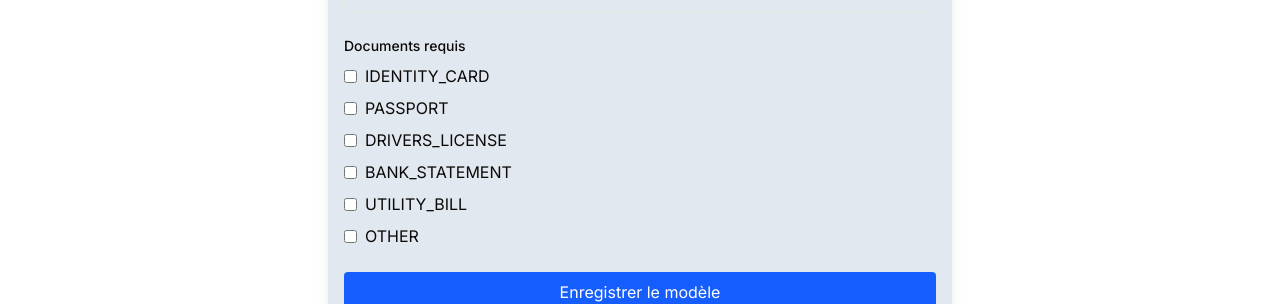
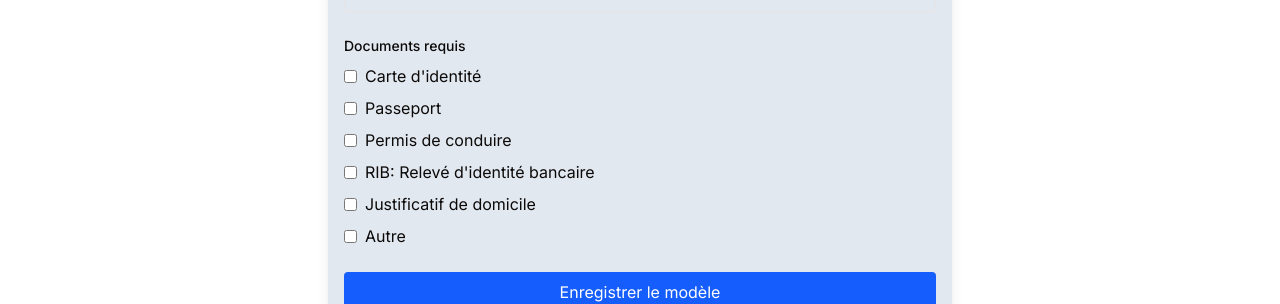
Before and after one commit to scaraude/Documo, a Next.js app: page /templates in a window 1280 px wide. Shown: the part 219-523 px from the top of the page. Built offline with nearby package versions, Linux system fonts and the light colour scheme; no server answers; the database is empty.

Commit message:
feat: add document type label mapping and update templates to use labels

```diff
--- a/features/request-templates/components/RequestTemplateForm.tsx
+++ b/features/request-templates/components/RequestTemplateForm.tsx
@@ -1,6 +1,7 @@
 'use client'
 import { useState } from "react";
 import { APP_DOCUMENT_TYPES, AppDocumentType } from "@/shared/constants";
+import { APP_DOCUMENT_TYPE_TO_LABEL_MAP } from "@/shared/mapper";
 
 interface RequestTemplateFormProps {
     addTemplate: (title: string, requestedDocuments: AppDocumentType[]) => void;
@@ -62,7 +63,7 @@ export const RequestTemplateForm = ({ addTemplate }: RequestTemplateFormProps) =
                                     }}
                                     className="mr-2"
                                 />
-                                <span>{doc}</span>
+                                <span>{APP_DOCUMENT_TYPE_TO_LABEL_MAP[doc]}</span>
                             </label>
                         ))}
                     </div>
--- a/features/request-templates/components/RequestTemplatesList.tsx
+++ b/features/request-templates/components/RequestTemplatesList.tsx
@@ -1,5 +1,6 @@
 import { ReactNode } from "react"
 import { RequestTemplate } from "../types";
+import { APP_DOCUMENT_TYPE_TO_LABEL_MAP } from "@/shared/mapper";
 
 interface RequestTemplatesListProps {
     templates: RequestTemplate[];
@@ -28,7 +29,7 @@ export const RequestTemplatesList = ({ templates, deleteTemplate }: RequestTempl
                         </div>
                         <ul className="list-disc list-inside text-sm text-gray-600">
                             {template.requestedDocuments.map((doc) => (
-                                <li key={doc}>{doc}</li>
+                                <li key={doc}>{APP_DOCUMENT_TYPE_TO_LABEL_MAP[doc]}</li>
                             ))}
                         </ul>
                     </li>
--- /dev/null
+++ b/shared/mapper/index.ts
@@ -0,0 +1 @@
+export { APP_DOCUMENT_TYPE_TO_LABEL_MAP } from './mapper'
--- /dev/null
+++ b/shared/mapper/mapper.ts
@@ -0,0 +1,10 @@
+import { APP_DOCUMENT_TYPES } from "../constants";
+
+export const APP_DOCUMENT_TYPE_TO_LABEL_MAP: Record<APP_DOCUMENT_TYPES, string> = {
+    [APP_DOCUMENT_TYPES.IDENTITY_CARD]: 'Carte d\'identité',
+    [APP_DOCUMENT_TYPES.PASSPORT]: 'Passeport',
+    [APP_DOCUMENT_TYPES.DRIVERS_LICENSE]: 'Permis de conduire',
+    [APP_DOCUMENT_TYPES.BANK_STATEMENT]: 'RIB: Relevé d\'identité bancaire',
+    [APP_DOCUMENT_TYPES.UTILITY_BILL]: 'Justificatif de domicile',
+    [APP_DOCUMENT_TYPES.OTHER]: 'Autre'
+};
```
